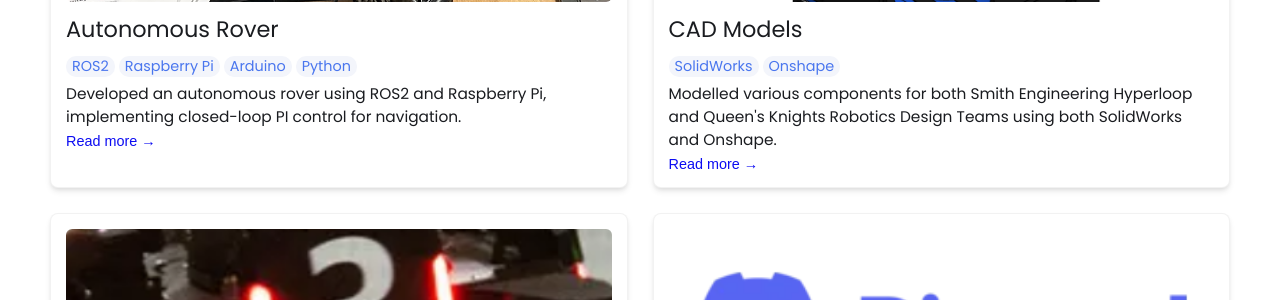
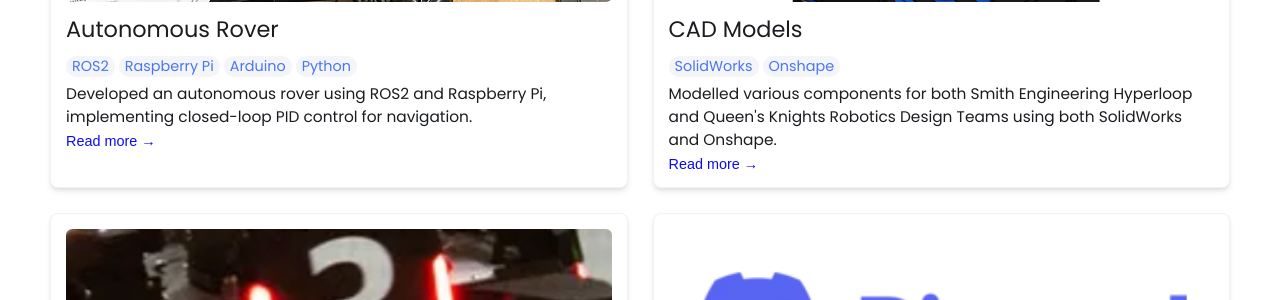
Before and after one commit to chaoqy/chaoqy.github.io, a Jekyll site: the page built from index.html, in a window 1280 px wide and 900 px high, scrolled down 664 px. Shown: the part 177-477 px from the top of the window. Built offline with Jekyll 4.4.1, drawn with Linux system fonts in a browser that asks for light colours.

Commit message:
Update index.md

```diff
--- a/_projects/autonomous-rover/index.md
+++ b/_projects/autonomous-rover/index.md
@@ -1,7 +1,7 @@
 ---
 layout: post
 title: Autonomous Rover
-description:  Developed an autonomous rover using ROS2 and Raspberry Pi, implementing closed-loop PI control for navigation.
+description: Developed an autonomous rover using ROS2 and Raspberry Pi, implementing closed-loop PID control for navigation.
 skills:
 - ROS2
 - Raspberry Pi
@@ -22,7 +22,7 @@ The flowchart details how everything is connected together. Starting from the to
 ## RViz
 To visualize the robot for testing, RViz is used in conjunction with a URDF model to see what the rover "sees" and "thinks" in real time. URDF represents the physical structure of the robot, including links and joints. By combining the model with data from the other components, RViz is able to create a dynamic visualization of the robot's environment, location within a map, and paths generated by Nav2.
 
-### URDF Model
+#### URDF Model
 {% include image-gallery.html images="urdf.png" %}
 
 [Repo link](https://github.com/chaoqy)
```
